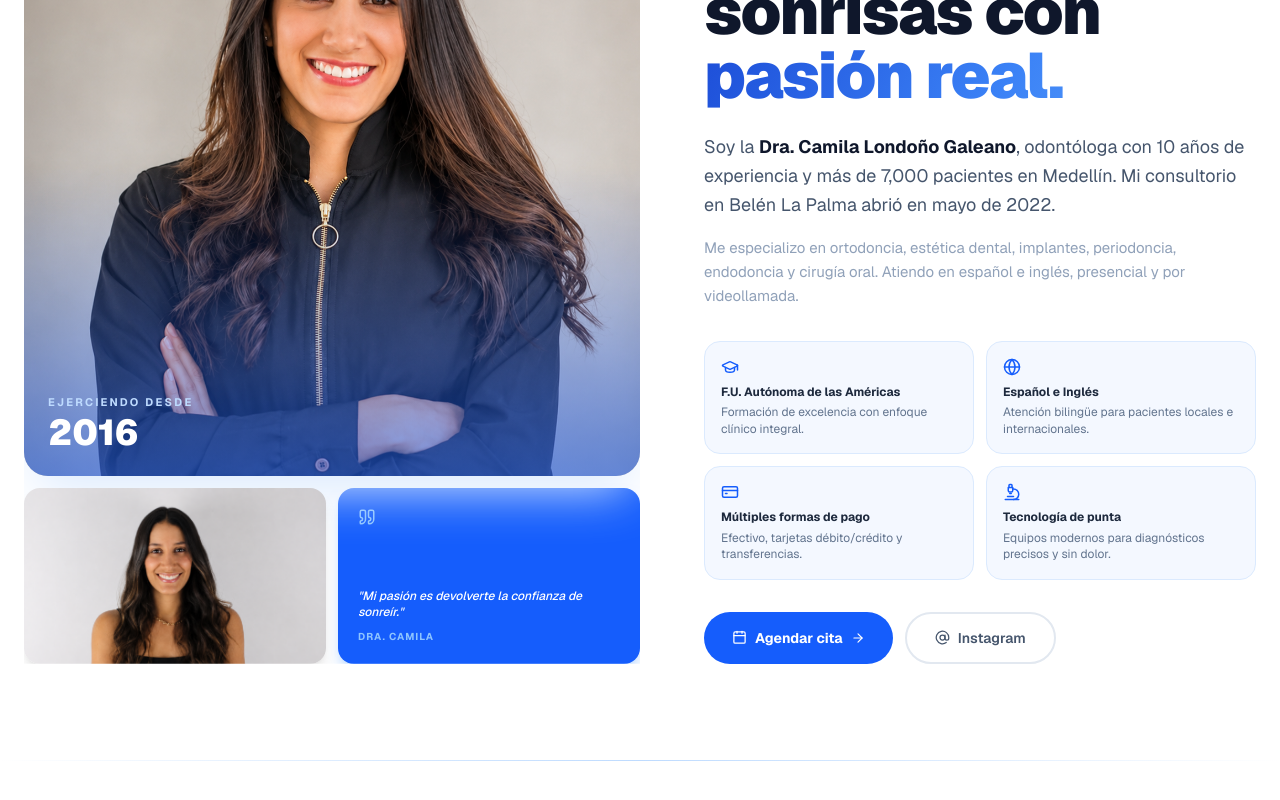
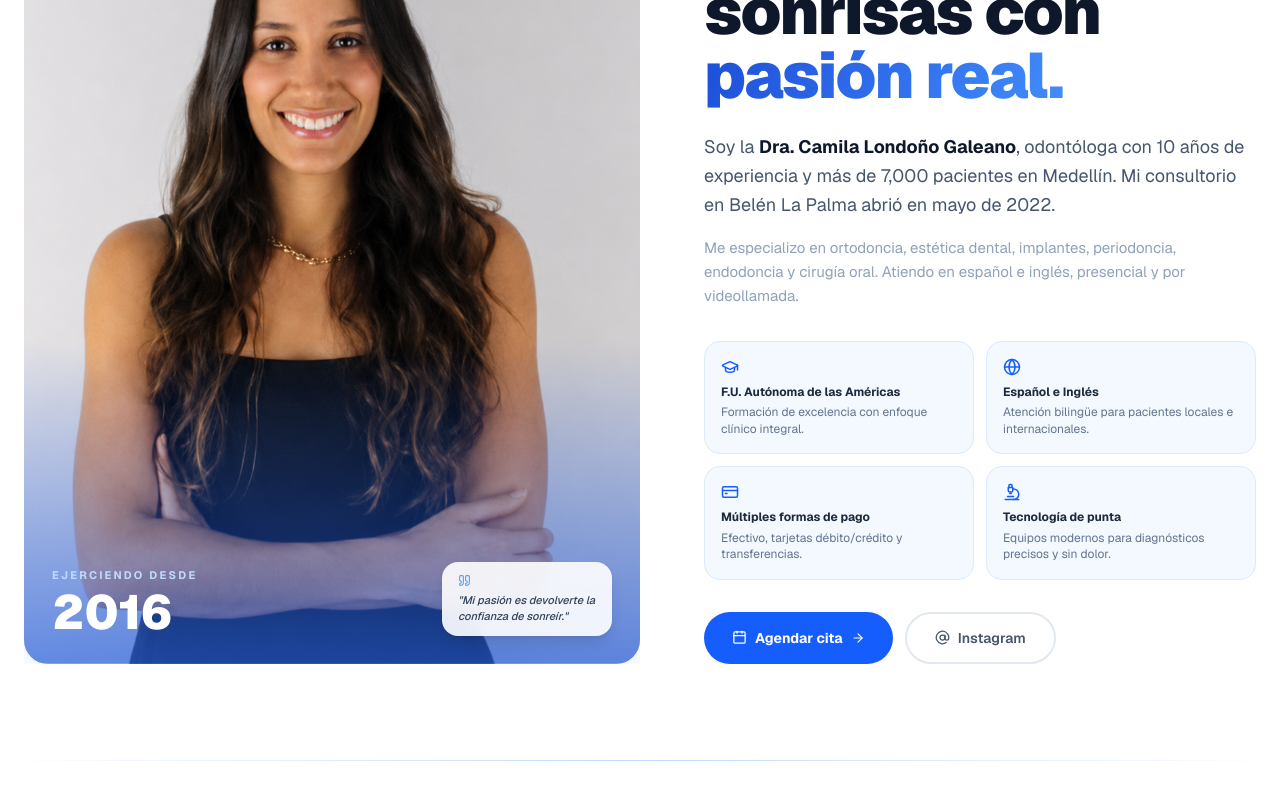
Before and after one commit to Ssantamars123/DraCamilaLondo-oDemo, a Next.js app in the folder website/: page / in a window 1280 px wide. Shown: the part 1712-2512 px from the top of the page. Built offline with nearby package versions, Linux system fonts and the light colour scheme.

Commit message:
fix(about): use only dracamila2.png, clean single-photo layout with quote overlay

```diff
--- a/website/components/About.tsx
+++ b/website/components/About.tsx
@@ -62,63 +62,32 @@ export function About() {
 
       <div className="max-w-7xl mx-auto px-6 grid md:grid-cols-2 gap-0 items-stretch min-h-[80vh] py-24">
 
-        {/* LEFT — mosaic two photos */}
-        <div ref={imgRef} className="relative flex flex-col gap-3 min-h-[480px]">
-
-          {/* Main portrait */}
-          <motion.div
-            initial={{ opacity: 0, y: 20 }}
-            whileInView={{ opacity: 1, y: 0 }}
-            viewport={{ once: true }}
-            transition={{ duration: 0.8 }}
-            className="relative flex-1 rounded-3xl overflow-hidden shadow-2xl shadow-blue-100 min-h-[320px]"
-          >
+        {/* LEFT — single photo */}
+        <div ref={imgRef} className="relative min-h-[480px] md:min-h-full">
+          <div className="relative h-full w-full rounded-3xl overflow-hidden shadow-2xl shadow-blue-100 min-h-[480px]">
             <Image
-              src="/DraCamila.png"
+              src="/dracamila2.png"
               alt="Dra. Camila Londoño Galeano"
               fill
-              className="object-cover object-top"
+              className="object-cover"
+              style={{ objectPosition: "center 10%" }}
             />
-            <div className="absolute inset-x-0 bottom-0 h-1/2 pointer-events-none"
-              style={{ background: "linear-gradient(to top, rgba(37,99,235,0.6) 0%, transparent 100%)" }} />
-            <div className="absolute bottom-6 left-6 text-white">
+            <div className="absolute inset-x-0 bottom-0 h-2/5 pointer-events-none"
+              style={{ background: "linear-gradient(to top, rgba(37,99,235,0.65) 0%, transparent 100%)" }} />
+
+            {/* Year badge */}
+            <div className="absolute bottom-7 left-7 text-white">
               <span className="text-[11px] font-bold tracking-[0.2em] uppercase text-blue-200 block mb-1">Ejerciendo desde</span>
-              <span className="text-4xl font-black leading-none">2016</span>
+              <span className="text-5xl font-black leading-none">2016</span>
             </div>
-          </motion.div>
 
-          {/* Second photo + quote row */}
-          <div className="grid grid-cols-2 gap-3">
-            <motion.div
-              initial={{ opacity: 0, x: -16 }}
-              whileInView={{ opacity: 1, x: 0 }}
-              viewport={{ once: true }}
-              transition={{ duration: 0.7, delay: 0.2 }}
-              className="relative h-44 rounded-2xl overflow-hidden shadow-lg"
-            >
-              <Image
-                src="/dracamila2.png"
-                alt="Dra. Camila Londoño — foto casual"
-                fill
-                className="object-cover object-top"
-              />
-            </motion.div>
-
-            <motion.div
-              initial={{ opacity: 0, x: 16 }}
-              whileInView={{ opacity: 1, x: 0 }}
-              viewport={{ once: true }}
-              transition={{ duration: 0.7, delay: 0.3 }}
-              className="h-44 rounded-2xl bg-blue-600 p-5 flex flex-col justify-between shadow-lg shadow-blue-200"
-            >
-              <Quote size={18} className="text-blue-300" />
-              <div>
-                <p className="text-white text-xs font-medium leading-snug italic">
-                  "Mi pasión es devolverte la confianza de sonreír."
-                </p>
-                <p className="text-blue-300 text-[10px] font-bold mt-2 uppercase tracking-widest">Dra. Camila</p>
-              </div>
-            </motion.div>
+            {/* Quote */}
+            <div className="absolute bottom-7 right-7 max-w-[170px] bg-white/90 backdrop-blur rounded-2xl px-4 py-3 shadow-lg">
+              <Quote size={13} className="text-blue-400 mb-1.5" />
+              <p className="text-slate-700 text-[11px] font-medium leading-snug italic">
+                "Mi pasión es devolverte la confianza de sonreír."
+              </p>
+            </div>
           </div>
         </div>
 
```
